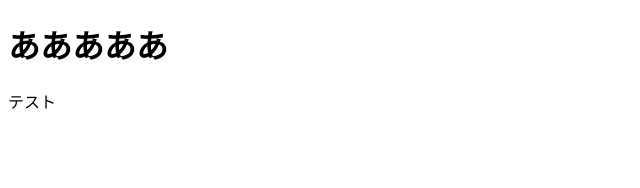
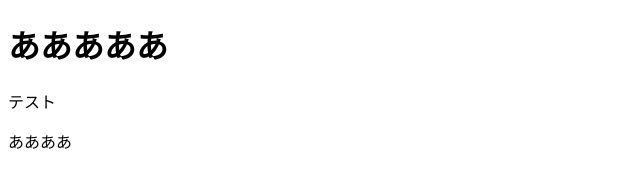
Before and after one commit to sae-github/formatter-test, a website: page index.html in a window 1280 px wide. Shown: the full height of the page, 0-640 px from the left. Drawn offline with Linux system fonts and the light colour scheme.

Commit message:
change index.html

```diff
--- a/index.html
+++ b/index.html
@@ -10,5 +10,6 @@
   <body>
     <h1>あああああ</h1>
     <p>テスト</p>
+    <p>ああああ</p>
   </body>
 </html>
```
Also changed, not shown: package.json (+4 -8 lines), 1 other file.
